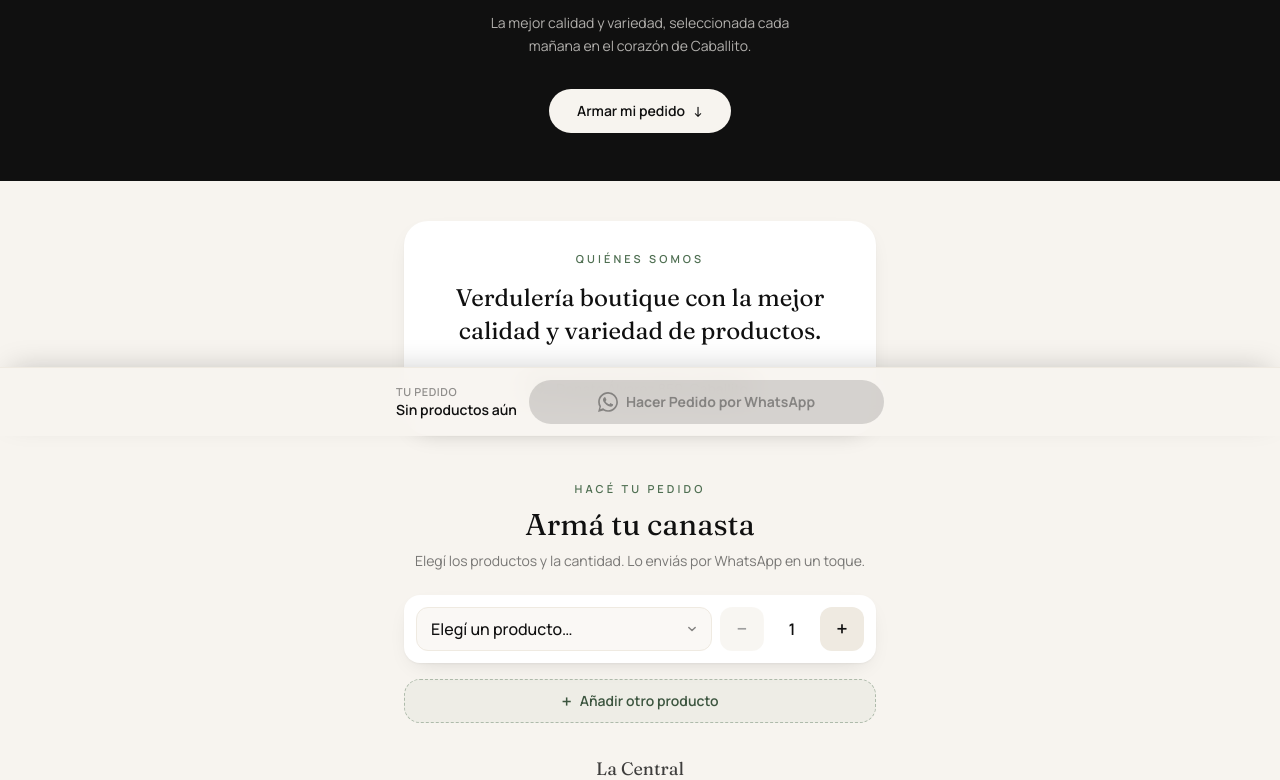
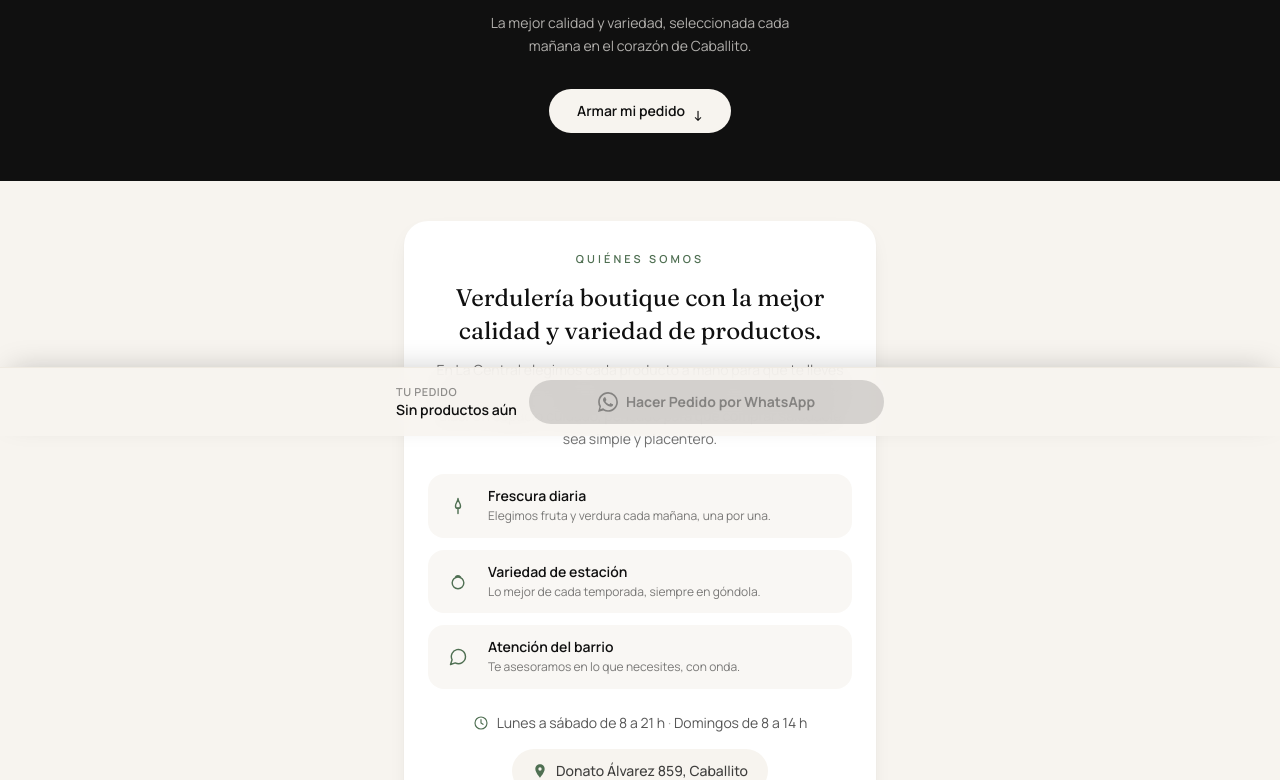
Before and after one commit to cimasitesorg-hue/la-central, a React (Vite) app: page / in a window 1280 px wide. Shown: the part 364-1144 px from the top of the page. Built offline with nearby package versions, Linux system fonts and the light colour scheme.

Commit message:
Quienes somos ampliado, mas animaciones y opcion 'Otro' (texto libre)
Co-Authored-By: Claude Opus 4.8 <noreply@anthropic.com>

```diff
--- a/src/App.jsx
+++ b/src/App.jsx
@@ -7,7 +7,7 @@ import { clampQuantity } from "./utils/sanitize.js";
 import { buildWhatsappLink, getValidItems } from "./utils/whatsapp.js";
 
 let nextId = 1;
-const newItem = () => ({ id: nextId++, product: "", qty: 1 });
+const newItem = () => ({ id: nextId++, product: "", custom: "", qty: 1 });
 
 export default function App() {
   // Estado del carrito (fuente de verdad unica)
--- a/src/components/About.jsx
+++ b/src/components/About.jsx
@@ -1,11 +1,46 @@
+import { motion } from "framer-motion";
 import Reveal from "./Reveal.jsx";
 
 /**
- * Quienes somos: compacto, sin scroll excesivo. Texto exacto + direccion
- * con enlace a Google Maps.
+ * Quienes somos: texto exacto requerido + info ampliada (valores, horarios,
+ * direccion). Las "features" entran con animacion escalonada (stagger).
  */
 const MAPS_URL =
   "https://www.google.com/maps/search/?api=1&query=Donato+Alvarez+859+Caballito+CABA";
+
+// Iconos de linea (sage) para cada valor de la verduleria.
+const FEATURES = [
+  {
+    title: "Frescura diaria",
+    text: "Elegimos fruta y verdura cada mañana, una por una.",
+    icon: (
+      <path d="M12 3c0 4-3 5-3 9a3 3 0 0 0 6 0c0-4-3-5-3-9zM12 14v7" />
+    ),
+  },
+  {
+    title: "Variedad de estación",
+    text: "Lo mejor de cada temporada, siempre en góndola.",
+    icon: (
+      <path d="M5 13a7 7 0 0 1 14 0M5 13c0 4 3 7 7 7s7-3 7-7M9 6c1-2 4-2 6 0" />
+    ),
+  },
+  {
+    title: "Atención del barrio",
+    text: "Te asesoramos en lo que necesites, con onda.",
+    icon: (
+      <path d="M21 11.5a8.5 8.5 0 0 1-12.3 7.6L3 21l1.9-5.7A8.5 8.5 0 1 1 21 11.5z" />
+    ),
+  },
+];
+
+const container = {
+  hidden: {},
+  show: { transition: { staggerChildren: 0.12, delayChildren: 0.1 } },
+};
+const fadeItem = {
+  hidden: { opacity: 0, y: 16 },
+  show: { opacity: 1, y: 0, transition: { duration: 0.5, ease: [0.22, 1, 0.36, 1] } },
+};
 
 export default function About() {
   return (
@@ -15,15 +50,80 @@ export default function About() {
           Quiénes somos
         </span>
 
+        {/* Texto exacto requerido */}
         <p className="mt-3 font-display text-2xl leading-snug text-ink">
           Verdulería boutique con la mejor calidad y variedad de productos.
         </p>
 
+        {/* Info ampliada */}
+        <p className="mt-3 text-sm leading-relaxed text-ink/60">
+          En La Central elegimos cada producto a mano para que te lleves siempre
+          lo mejor: frutas, verduras y de estación, frescas todos los días. Un
+          espacio cuidado, pensado para que comprar saludable sea simple y
+          placentero.
+        </p>
+
+        {/* Valores con animacion escalonada */}
+        <motion.ul
+          variants={container}
+          initial="hidden"
+          whileInView="show"
+          viewport={{ once: true, amount: 0.3 }}
+          className="mt-6 space-y-3 text-left"
+        >
+          {FEATURES.map((f) => (
+            <motion.li
+              key={f.title}
+              variants={fadeItem}
+              className="flex items-start gap-3 rounded-2xl bg-cream/70 p-3"
+            >
+              <span className="mt-0.5 flex h-9 w-9 shrink-0 items-center justify-center rounded-full bg-sage/12">
+                <svg
+                  viewBox="0 0 24 24"
+                  className="h-5 w-5 text-sage"
+                  fill="none"
+                  stroke="currentColor"
+                  strokeWidth="1.7"
+                  strokeLinecap="round"
+                  strokeLinejoin="round"
+                  aria-hidden="true"
+                >
+                  {f.icon}
+                </svg>
+              </span>
+              <span>
+                <span className="block text-sm font-semibold text-ink">
+                  {f.title}
+                </span>
+                <span className="block text-xs leading-relaxed text-ink/55">
+                  {f.text}
+                </span>
+              </span>
+            </motion.li>
+          ))}
+        </motion.ul>
+
+        {/* Horarios */}
+        <div className="mt-6 flex items-center justify-center gap-2 text-sm text-ink/70">
+          <svg viewBox="0 0 24 24" className="h-4 w-4 text-sage" fill="none"
+               stroke="currentColor" strokeWidth="1.7" strokeLinecap="round"
+               strokeLinejoin="round" aria-hidden="true">
+            <circle cx="12" cy="12" r="9" />
+            <path d="M12 7v5l3 2" />
+          </svg>
+          <span>
+            Lunes a sábado de 8 a 21 h
+            <span className="text-ink/35"> · </span>
+            Domingos de 8 a 14 h
+          </span>
+        </div>
+
+        {/* Direccion */}
         <a
           href={MAPS_URL}
           target="_blank"
           rel="noopener noreferrer"
-          className="tap mt-5 inline-flex items-center justify-center gap-2 rounded-full
+          className="tap mt-4 inline-flex items-center justify-center gap-2 rounded-full
                      bg-cream px-5 text-sm font-medium text-ink/80
                      active:scale-95 transition-transform duration-150"
         >
--- a/src/components/Hero.jsx
+++ b/src/components/Hero.jsx
@@ -34,16 +34,20 @@ export default function Hero({ onCtaClick }) {
         className="relative mx-auto flex max-w-app flex-col items-center
                    px-6 pt-14 pb-12 text-center"
       >
+        {/* Logo: entra con fade-up y luego flota suavemente (loop infinito, solo transform) */}
+        <motion.div variants={fadeUp}>
           <motion.img
-          variants={fadeUp}
             src={`${import.meta.env.BASE_URL}logo.png`}
             alt="La Central · Verdulería Boutique"
             width="220"
             height="220"
             className="h-40 w-40 rounded-full object-cover shadow-[0_20px_50px_-20px_rgba(0,0,0,0.7)]"
+            animate={{ y: [0, -9, 0] }}
+            transition={{ duration: 4.5, repeat: Infinity, ease: "easeInOut" }}
             // Si el logo aun no fue colocado, no rompe el layout
             onError={(e) => (e.currentTarget.style.visibility = "hidden")}
           />
+        </motion.div>
 
         <motion.p
           variants={fadeUp}
@@ -73,12 +77,18 @@ export default function Hero({ onCtaClick }) {
           variants={fadeUp}
           type="button"
           onClick={onCtaClick}
+          whileTap={{ scale: 0.95 }}
           className="tap mt-8 inline-flex items-center gap-2 rounded-full bg-cream
-                     px-7 text-sm font-semibold text-ink active:scale-95
-                     transition-transform duration-150"
+                     px-7 text-sm font-semibold text-ink"
         >
           Armar mi pedido
-          <span aria-hidden="true">↓</span>
+          <motion.span
+            aria-hidden="true"
+            animate={{ y: [0, 4, 0] }}
+            transition={{ duration: 1.6, repeat: Infinity, ease: "easeInOut" }}
+          >
+            ↓
+          </motion.span>
         </motion.button>
       </motion.div>
     </header>
--- a/src/components/ProductRow.jsx
+++ b/src/components/ProductRow.jsx
@@ -1,5 +1,5 @@
-import { motion } from "framer-motion";
-import { PRODUCT_GROUPS } from "../data/products.js";
+import { motion, AnimatePresence } from "framer-motion";
+import { PRODUCT_GROUPS, OTHER_VALUE } from "../data/products.js";
 import QuantityStepper from "./QuantityStepper.jsx";
 
 /**
@@ -42,6 +42,7 @@ export default function ProductRow({ item, index, canRemove, onChange, onRemove
                 ))}
               </optgroup>
             ))}
+            <option value={OTHER_VALUE}>✏️  Otro (escribir)…</option>
           </select>
           {/* Chevron decorativo */}
           <svg
@@ -66,6 +67,41 @@ export default function ProductRow({ item, index, canRemove, onChange, onRemove
         />
       </div>
 
+      {/* Campo libre: solo visible cuando el cliente elige "Otro" */}
+      <AnimatePresence initial={false}>
+        {item.product === OTHER_VALUE && (
+          <motion.div
+            key="custom"
+            initial={{ opacity: 0, height: 0 }}
+            animate={{ opacity: 1, height: "auto" }}
+            exit={{ opacity: 0, height: 0 }}
+            transition={{ duration: 0.26, ease: [0.22, 1, 0.36, 1] }}
+            className="overflow-hidden"
+          >
+            <div className="pt-2.5">
+              <label htmlFor={`custom-${item.id}`} className="sr-only">
+                Escribí el producto
+              </label>
+              <input
+                id={`custom-${item.id}`}
+                type="text"
+                inputMode="text"
+                autoComplete="off"
+                maxLength={60}
+                value={item.custom || ""}
+                onChange={(e) => onChange(item.id, { custom: e.target.value })}
+                placeholder="Escribí qué necesitás (ej. Rúcula baby, Albahaca…)"
+                className="tap w-full rounded-xl border border-sage/40 bg-sage/5
+                           px-3.5 text-[16px] font-medium text-ink placeholder:text-ink/35
+                           focus:outline-none focus:ring-2 focus:ring-sage/40
+                           focus:border-sage transition-colors"
+                autoFocus
+              />
+            </div>
+          </motion.div>
+        )}
+      </AnimatePresence>
+
       {canRemove && (
         <div className="mt-2 flex justify-end">
           <button
--- a/src/data/products.js
+++ b/src/data/products.js
@@ -50,3 +50,6 @@ export const PRODUCT_GROUPS = [
 
 // Lista plana (validacion: un producto solo es valido si esta en el catalogo)
 export const PRODUCTS = PRODUCT_GROUPS.flatMap((g) => g.items);
+
+// Opcion especial "Otro": el cliente escribe un producto libre (texto sanitizado).
+export const OTHER_VALUE = "__otro__";
--- a/src/utils/whatsapp.js
+++ b/src/utils/whatsapp.js
@@ -1,20 +1,26 @@
 // Construccion del enlace a la API de WhatsApp (wa.me).
 // Numero de la verduleria (formato internacional sin "+" ni espacios).
 
-import { sanitizeProduct, clampQuantity } from "./sanitize.js";
+import { sanitizeProduct, sanitizeText, clampQuantity } from "./sanitize.js";
+import { OTHER_VALUE } from "../data/products.js";
 
 export const WHATSAPP_NUMBER = "5491168940231";
 
 /**
  * Filtra y normaliza los items del carrito.
- * Devuelve solo lineas validas: producto en catalogo + cantidad valida.
+ * - Producto del catalogo: se valida contra la whitelist.
+ * - Producto "Otro": se toma el texto libre del cliente, sanitizado.
+ * Solo quedan lineas con nombre valido y cantidad valida.
  */
 export function getValidItems(items = []) {
   return items
-    .map((it) => ({
-      product: sanitizeProduct(it.product),
-      qty: clampQuantity(it.qty),
-    }))
+    .map((it) => {
+      const name =
+        it.product === OTHER_VALUE
+          ? sanitizeText(it.custom, 60)
+          : sanitizeProduct(it.product);
+      return { product: name, qty: clampQuantity(it.qty) };
+    })
     .filter((it) => it.product !== "");
 }
 
```
Also changed, not shown: src/components/StickyBar.jsx (+18 -6 lines). Lines whose indentation alone changed are shown as unchanged.
